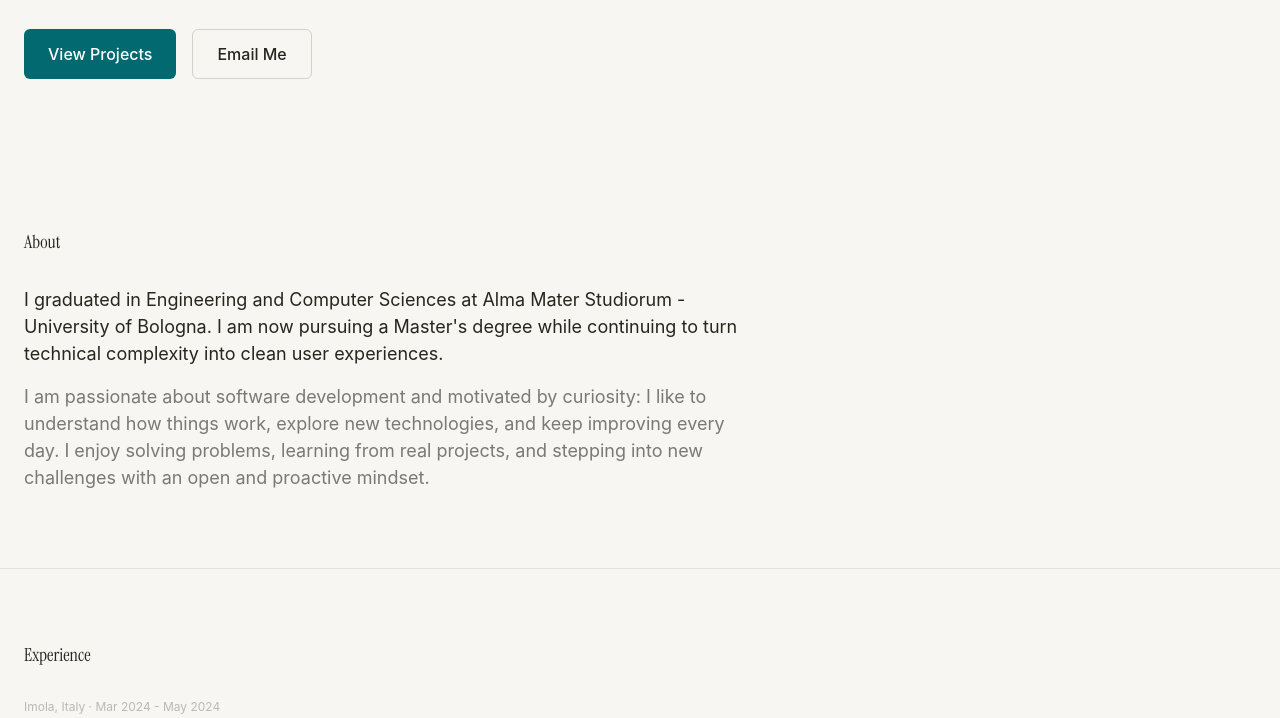
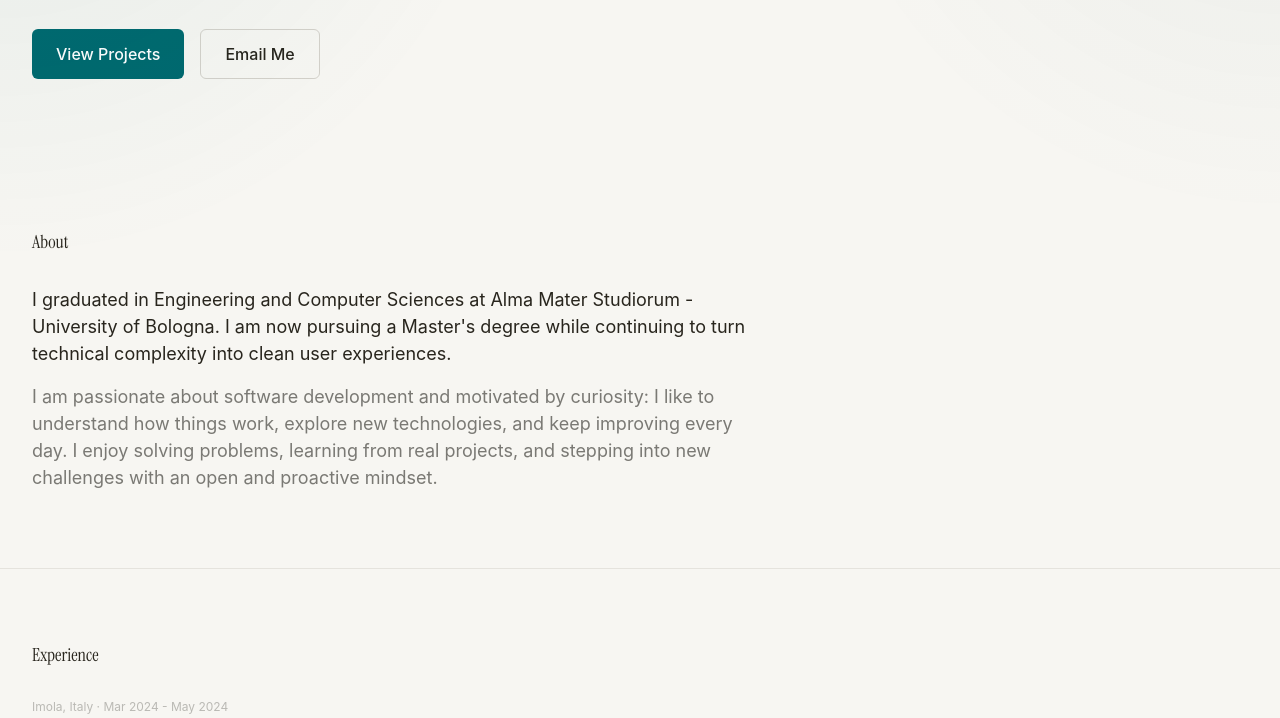
Before and after one commit to LoCh3f/Aldo, an Astro site: page / in a window 1280 px wide. Shown: the part 264-982 px from the top of the page. Built offline with nearby package versions, Linux system fonts and the light colour scheme; Astro itself is replaced by a stand-in of ours; a web font is replaced by a local one.

Commit message:
feat(layout): center page shell and rebalance desktop canvas
- Add a page shell wrapper to center the full document composition
- Increase desktop breathing room with wider max width and side padding
- Add subtle background gradients for depth across large viewports
- Update navbar brand link to the project base path

```diff
--- a/src/components/Navbar.astro
+++ b/src/components/Navbar.astro
@@ -10,7 +10,7 @@ const { navLinks = [] } = Astro.props;
 
 <nav class="navbar" aria-label="Primary navigation">
   <div class="navbar-container">
-    <a href="/" class="navbar-brand">Aldo Visconti</a>
+    <a href="/Aldo/" class="navbar-brand">Aldo Visconti</a>
 
     <div class="navbar-links">
       {navLinks.map((link) => (
--- a/src/pages/index.astro
+++ b/src/pages/index.astro
@@ -75,6 +75,7 @@ const socialLinks = [
     <title>Aldo Visconti | Software Engineer</title>
   </head>
   <body>
+    <div class="page-shell">
       <Navbar navLinks={navLinks} />
 
       <main>
@@ -163,6 +164,7 @@ const socialLinks = [
       </main>
 
       <Footer name="Aldo Visconti" social={socialLinks} />
+    </div>
   </body>
 </html>
 
--- a/src/styles/global.css
+++ b/src/styles/global.css
@@ -62,8 +62,8 @@
 
 /* ===== LAYOUT TOKENS ===== */
 :root {
-  --max-width: 960px;
-  --padding-inline: clamp(1rem, 2vw, 1.5rem);
+  --max-width: 1120px;
+  --padding-inline: clamp(1rem, 3vw, 2rem);
   --spacing-section: clamp(3rem, 6vw, 6rem);
   --prose-width: 65ch;
 }
@@ -90,7 +90,23 @@ body {
   background-color: var(--color-bg);
   line-height: 1.6;
   min-height: 100dvh;
+  display: flex;
+  justify-content: center;
   transition: background-color 200ms ease, color 200ms ease;
+}
+
+body > * {
+  width: 100%;
+}
+
+body::before {
+  content: '';
+  position: fixed;
+  inset: 0;
+  pointer-events: none;
+  background:
+    radial-gradient(circle at top left, oklch(from var(--color-primary) l c h / 0.08), transparent 35%),
+    radial-gradient(circle at top right, oklch(from var(--color-primary-hover) l c h / 0.06), transparent 32%);
 }
 
 img,
@@ -169,6 +185,10 @@ strong {
   padding-inline: var(--padding-inline);
 }
 
+.page-shell {
+  width: min(100%, 1280px);
+}
+
 .prose {
   max-width: var(--prose-width);
 }
```
Lines whose indentation alone changed are shown as unchanged.
